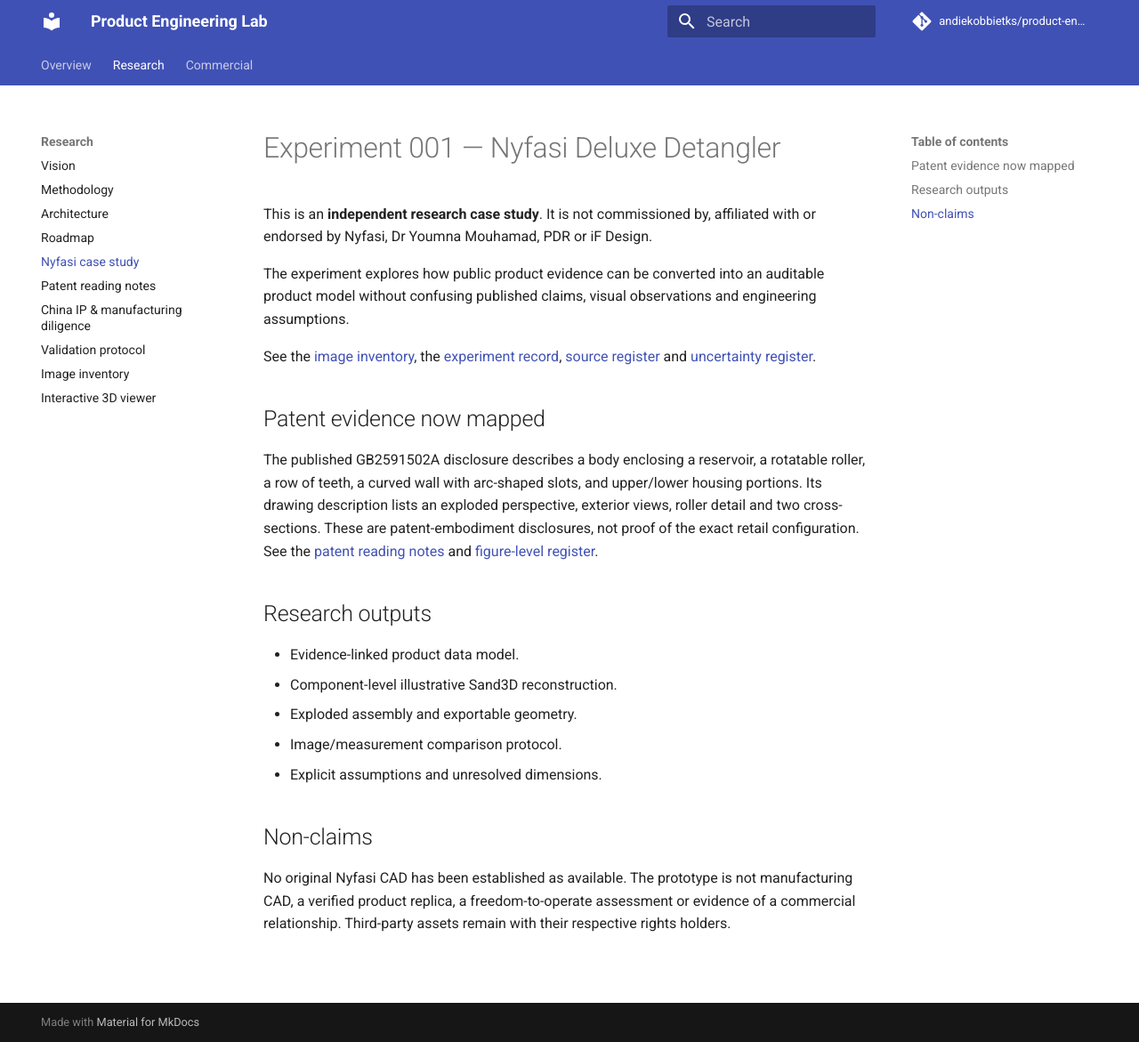
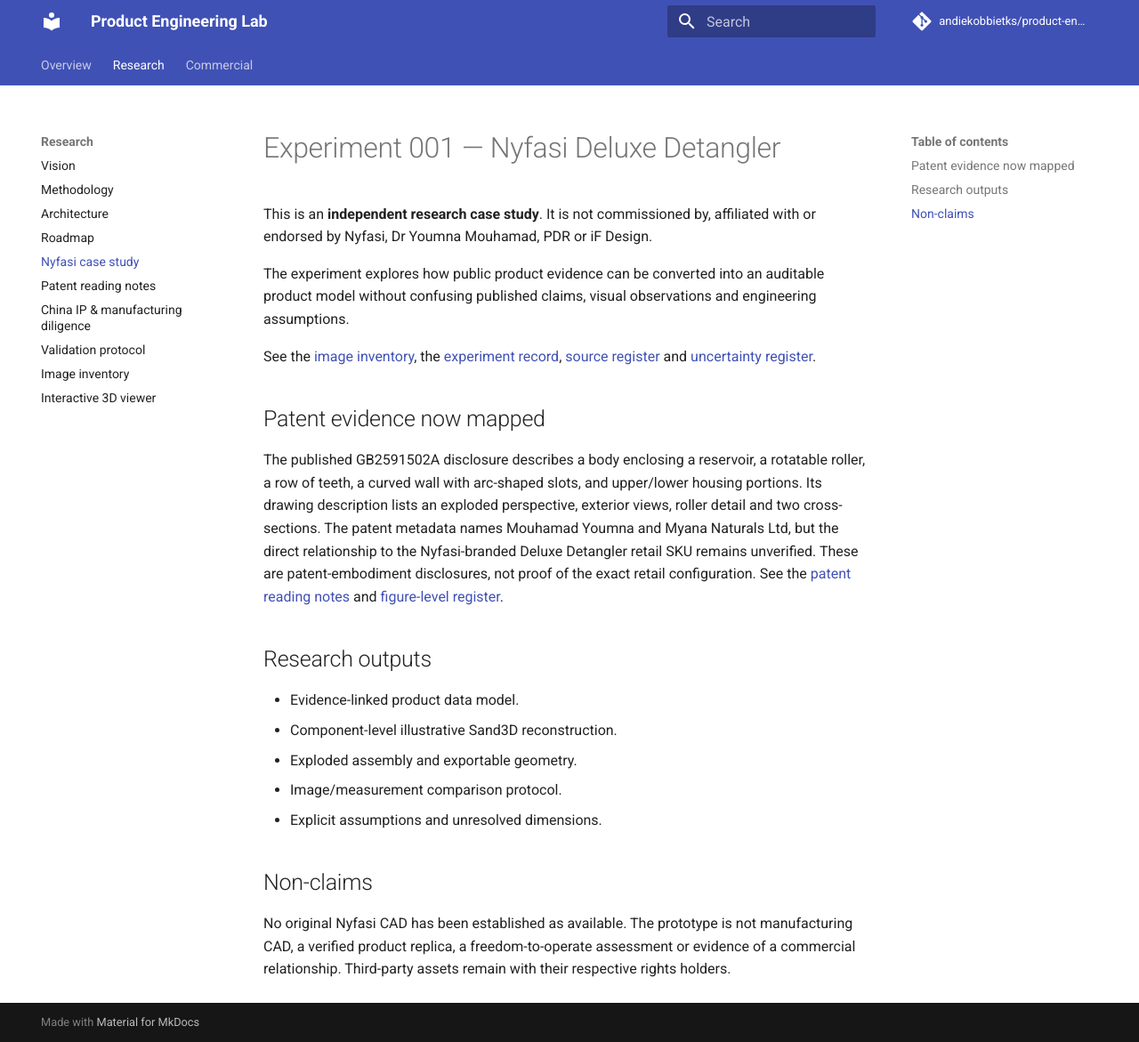
Before and after one commit to andiekobbietks/product-engineering-lab, an MkDocs documentation site: the page built from docs/experiments/nyfasi.md, in a window 1280 px wide and 1171 px high. Shown: the whole window at 89% size. Built offline with MkDocs 1.6.1 and Material for MkDocs 9.7.7, drawn with Linux system fonts in a browser that asks for light colours; comment, search, counter and statistics services are not loaded.

Commit message:
Clarify unverified patent-to-retail mapping

```diff
--- a/docs/experiments/nyfasi.md
+++ b/docs/experiments/nyfasi.md
@@ -8,7 +8,7 @@ See the [image inventory](image-inventory.md), the [experiment record](https://g
 
 ## Patent evidence now mapped
 
-The published GB2591502A disclosure describes a body enclosing a reservoir, a rotatable roller, a row of teeth, a curved wall with arc-shaped slots, and upper/lower housing portions. Its drawing description lists an exploded perspective, exterior views, roller detail and two cross-sections. These are patent-embodiment disclosures, not proof of the exact retail configuration. See the [patent reading notes](patent-reading-notes.md) and [figure-level register](https://github.com/andiekobbietks/product-engineering-lab/blob/main/experiments/001-nyfasi-reconstruction/evidence/patent-figure-register.csv).
+The published GB2591502A disclosure describes a body enclosing a reservoir, a rotatable roller, a row of teeth, a curved wall with arc-shaped slots, and upper/lower housing portions. Its drawing description lists an exploded perspective, exterior views, roller detail and two cross-sections. The patent metadata names Mouhamad Youmna and Myana Naturals Ltd, but the direct relationship to the Nyfasi-branded Deluxe Detangler retail SKU remains unverified. These are patent-embodiment disclosures, not proof of the exact retail configuration. See the [patent reading notes](patent-reading-notes.md) and [figure-level register](https://github.com/andiekobbietks/product-engineering-lab/blob/main/experiments/001-nyfasi-reconstruction/evidence/patent-figure-register.csv).
 
 ## Research outputs
 
```
